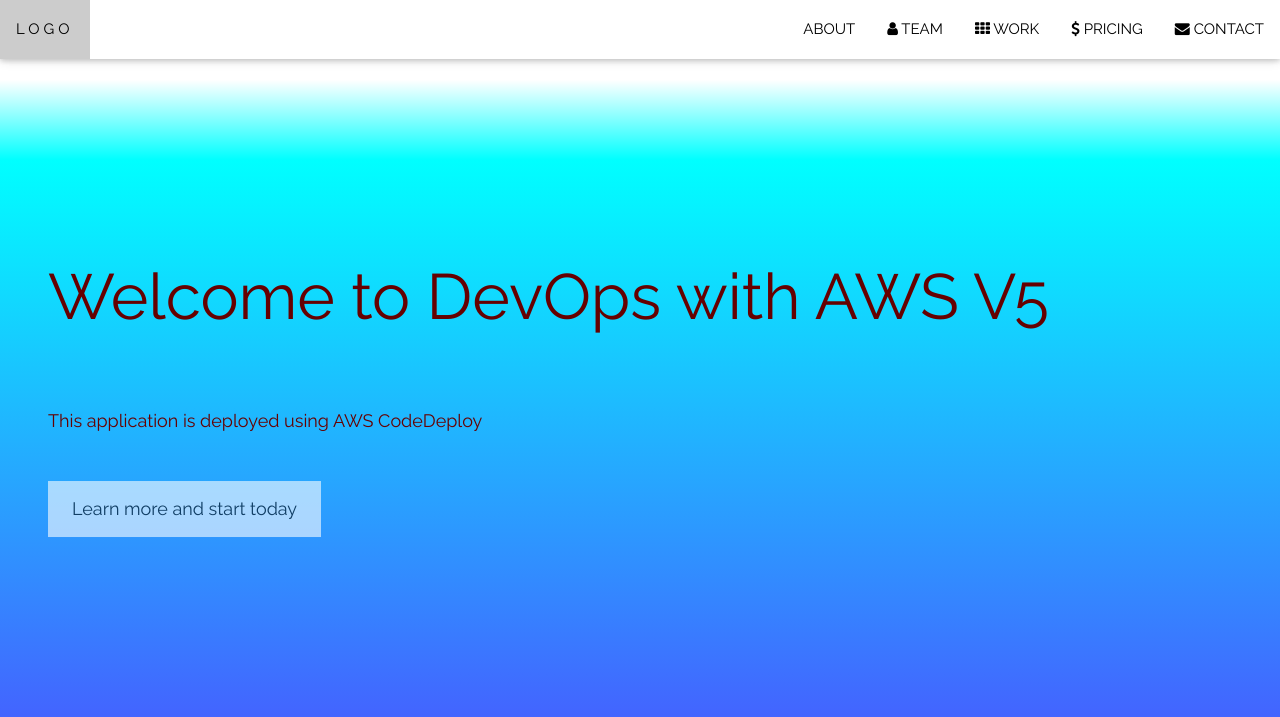
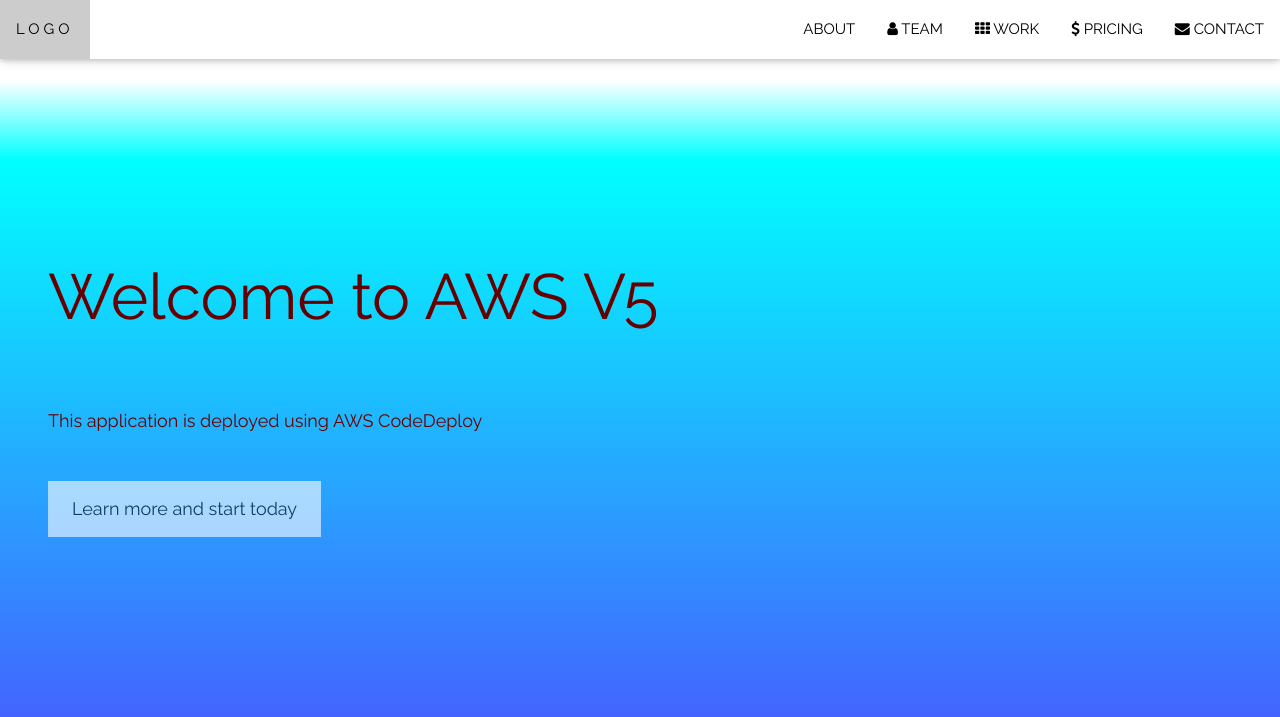
Before and after one commit to EamaniManasa/AWSREPO, a plain HTML site: page index.html in a window 1280 px wide. Shown: the top 717 px of the page. Drawn offline with nearby package versions, Linux system fonts and the light colour scheme.

Commit message:
Update index.html

```diff
--- a/index.html
+++ b/index.html
@@ -65,7 +65,7 @@
 <!-- Header with full-height image -->
 <header class="bgimg-1 w3-display-container" id="home">
   <div class="w3-display-left" style="padding:48px">
-    <span class="w3-jumbo w3-hide-small">Welcome to DevOps with AWS V5</span><br>
+    <span class="w3-jumbo w3-hide-small">Welcome to AWS V5</span><br>
     <span class="w3-xxlarge w3-hide-large w3-hide-medium">Start something that matters</span><br>
     <span class="w3-large">This application is deployed using AWS CodeDeploy</span>
     <p><a href="#about" class="w3-button w3-white w3-padding-large w3-large w3-margin-top w3-opacity w3-hover-opacity-off">Learn more and start today</a></p>
```
